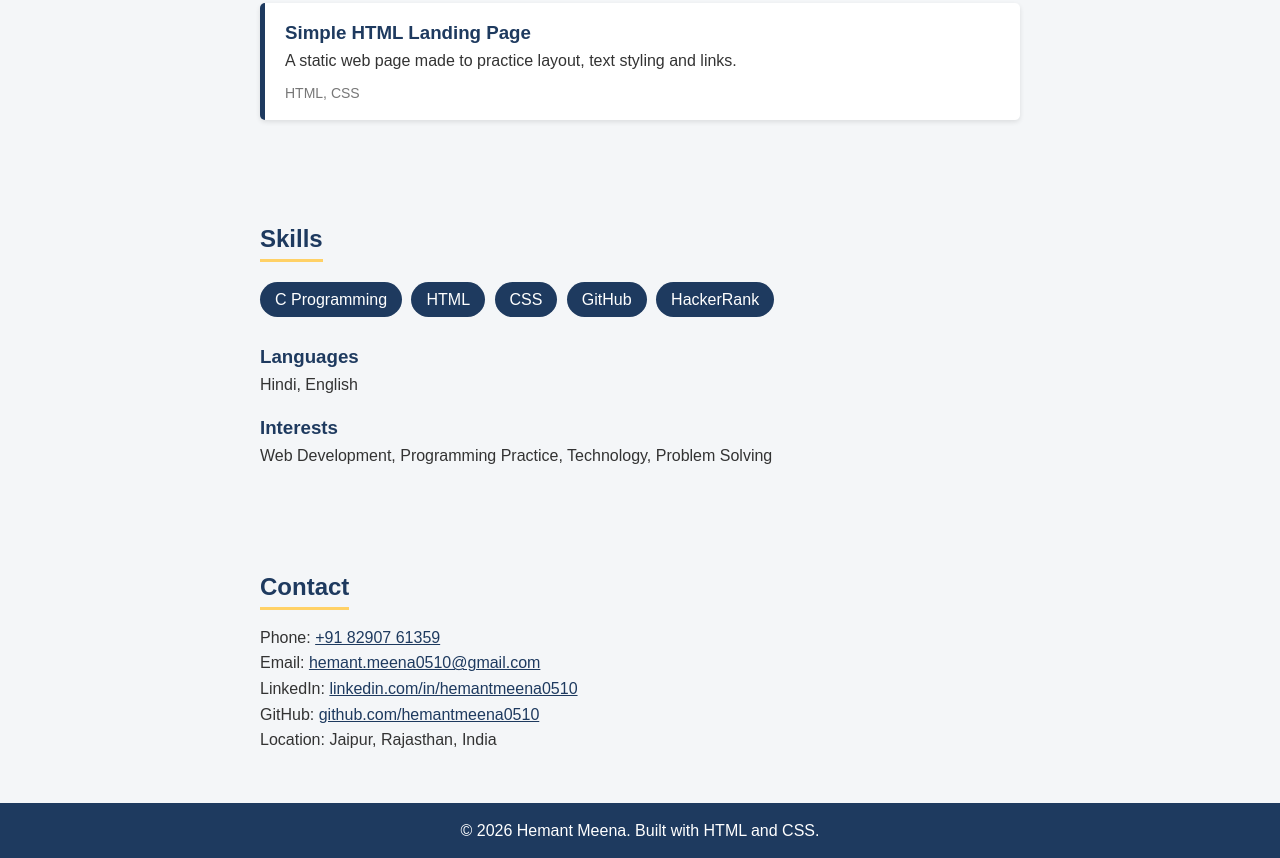
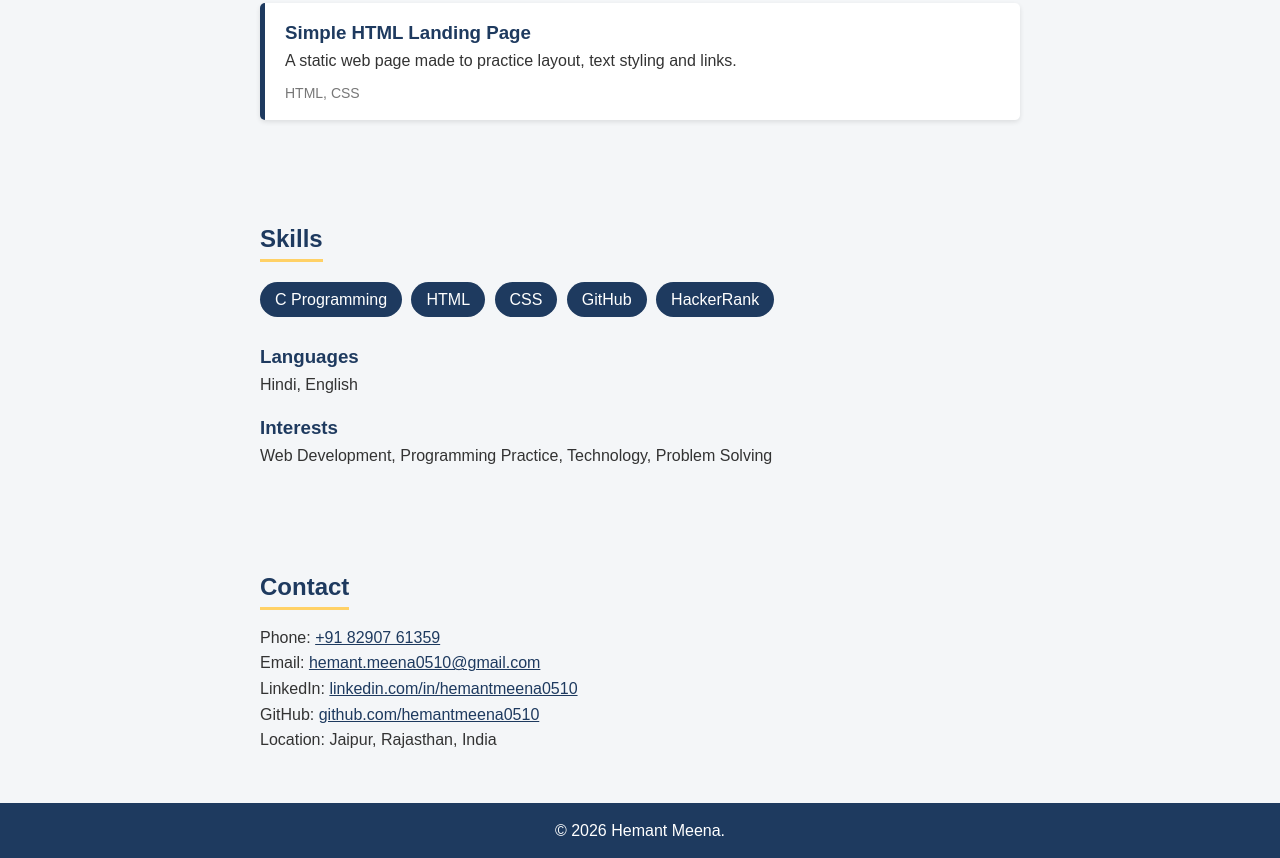
Before and after one commit to hemantmeena0510/portfolio, a plain HTML site: page index.html in a window 1280 px wide. Shown: the part 1626-2484 px from the top of the page. Drawn offline with Linux system fonts and the light colour scheme.

Commit message:
Fix HTML formatting and structure

```diff
--- a/index.html
+++ b/index.html
@@ -111,7 +111,7 @@
   </section>
 
   <footer>
-    <p>&copy; 2026 Hemant Meena. Built with HTML and CSS.</p>
+    <p>&copy; 2026 Hemant Meena.</p>
   </footer>
 
 </body>
```
